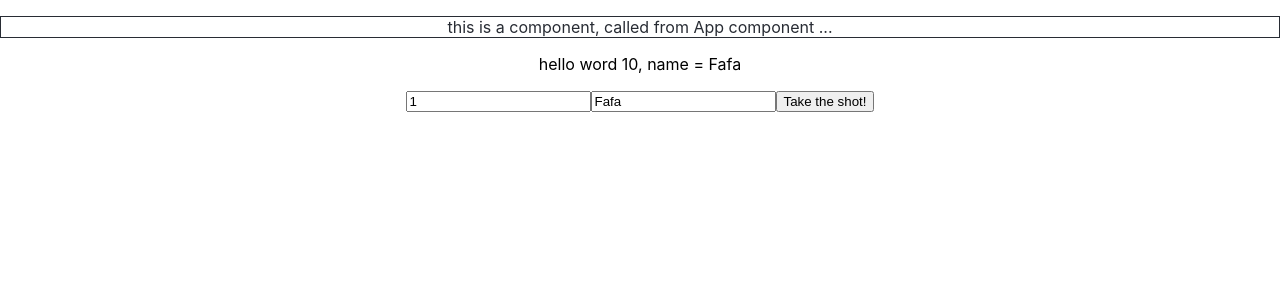
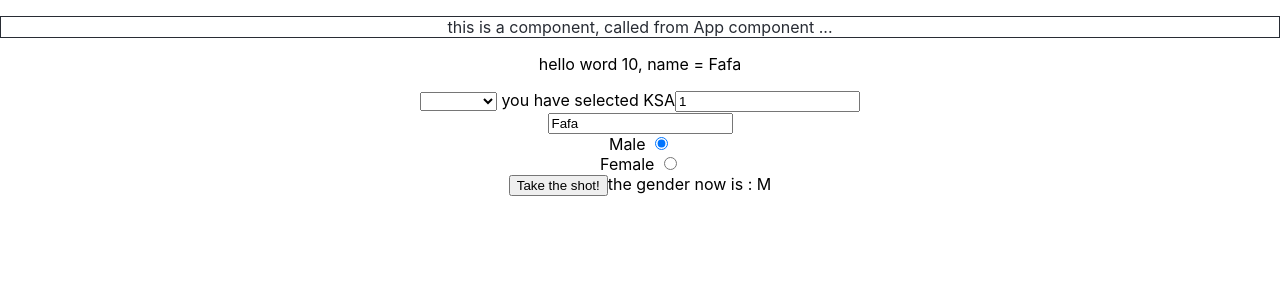
Before and after one commit to 1985555/GitRepo, a React (Create React App) app: page / in a window 1280 px wide. Shown: the top 300 px of the page. Built offline with nearby package versions, Linux system fonts and the light colour scheme.

Commit message:
add radio buttons

```diff
--- a/src/App.js
+++ b/src/App.js
@@ -17,7 +17,7 @@ class App extends Component{  //the component's name must start with an upper ca
    // Every component also requires a render() method, this method returns HTML.
 constructor(){
   super();
-  this.state = {id:1, name:'Fafa'};
+  this.state = {id:1, name:'Fafa', Male:"M", Country:{ ID:3, Name:"KSA" } };
   //In React, component properties should be kept in an object called state.
 }
 
@@ -25,8 +25,16 @@ shoot() {
   console.log("Great Shot!");
 }
 
+SetCountry =(event) => {
+  this.setState({ ID : event.target.value });
+}
+
+ChangeGender = (event) => {
+  this.setState({ Male: event.target.value });
+}
+
 ChangeName = (event) => {
-  this.setState({ name: event.target.value});
+  this.setState({ name: event.target.value });
 }
     render(){
       return (
@@ -34,10 +42,25 @@ ChangeName = (event) => {
         <LikeAngularDirective/>
         <p>hello word { 5+5 }, name = { this.state.name }</p>
 
-          <input type="text" defaultValue={this.state.id}/>
-          <input type="text" defaultValue={this.state.name} onChange={ this.ChangeName }/>
+          <select value={this.state.Country.id} onChange={this.SetCountry}>
+            <option value="<-- Select Company -->"></option>
+            <option value="1">USA</option>
+            <option value="2">Germany</option>
+            <option value="3">KSA</option>
+          </select> you have selected { this.state.Country.Name }
+
+          <input type="text" defaultValue={this.state.id}/><br/>
+          <input type="text" defaultValue={this.state.name} onChange={ this.ChangeName }/><br/>
+          Male <input type="radio" name="gender" value="M"
+                      checked={ this.state.Male === "M"}
+                      onChange={ this.ChangeGender }/>
+          <br/>
+          Female <input type="radio" name="gender" value="F"
+                        checked={ this.state.Male === "F"}
+                        onChange={ this.ChangeGender }/>
+          <br/>
           <button onClick={this.shoot}>Take the shot!</button>
-
+          the gender now is : { this.state.Male }
       </div>);
     }
  }
```
